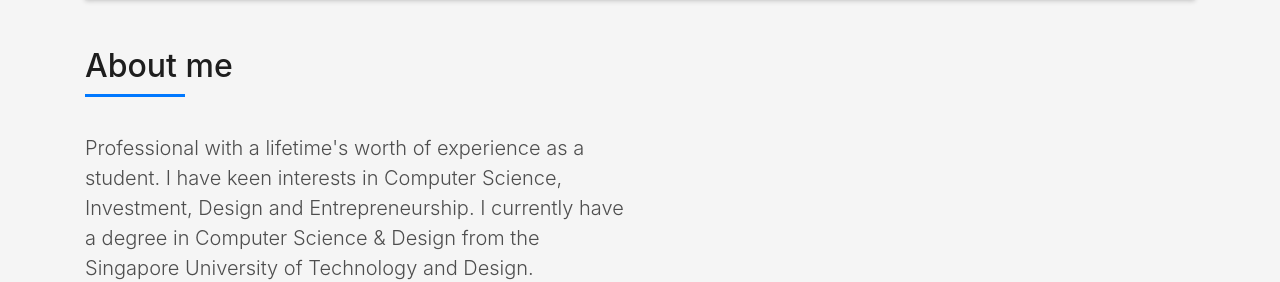
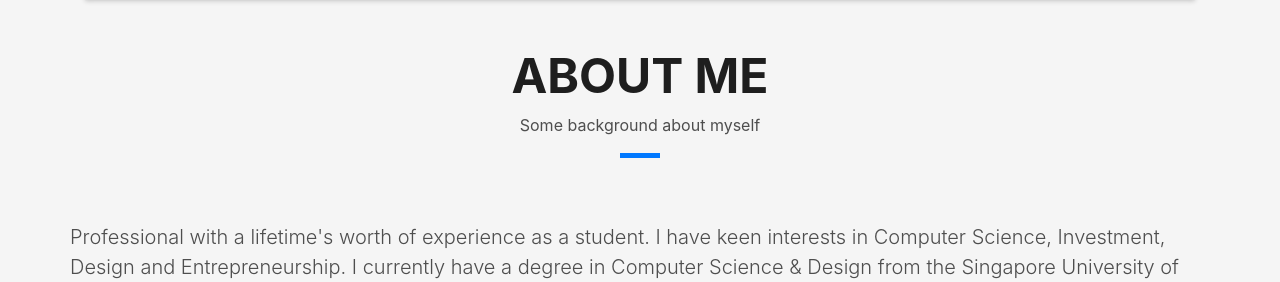
Before and after one commit to Milnosnad/Milnosnad.github.io, a plain HTML site: page index.html in a window 1280 px wide. Shown: the part 1470-1752 px from the top of the page. Drawn offline with Linux system fonts and the light colour scheme; files whose address does not match are found by name.

Commit message:
Update index.html

```diff
--- a/index.html
+++ b/index.html
@@ -125,12 +125,27 @@
                   </div>
                 </div>
                 </div>
-              <div class="col-md-6">
-                <div class="about-me pt-4 pt-md-0">
-                  <div class="title-box-2">
-                    <h5 class="title-left">
+              </div>
+            </div>
+          </div>
+        </div>
+      </div>
+    </div>
+  </section>
+
+  <section id="service" class="services-mf route">
+    <div class="container">
+      <div class="row">
+        <div class="col-sm-12">
+          <div class="title-box text-center">
+            <h3 class="title-a">
               About me
-                    </h5>
+            </h3>
+            <p class="subtitle-a">
+              Some background about myself
+            </p>
+            <div class="line-mf"></div>
+          </div>
           </div>
           <p class="lead">
             Professional with a lifetime's worth of experience as a student. I have keen interests in Computer Science, Investment, Design and
@@ -154,11 +169,7 @@
         </div>
       </div>
     </div>
-        </div>
-      </div>
-    </div>
   </section>
-
 
   <!--/ Section Services Star /-->
   <section id="service" class="services-mf route">
```
Lines whose indentation alone changed are shown as unchanged.
